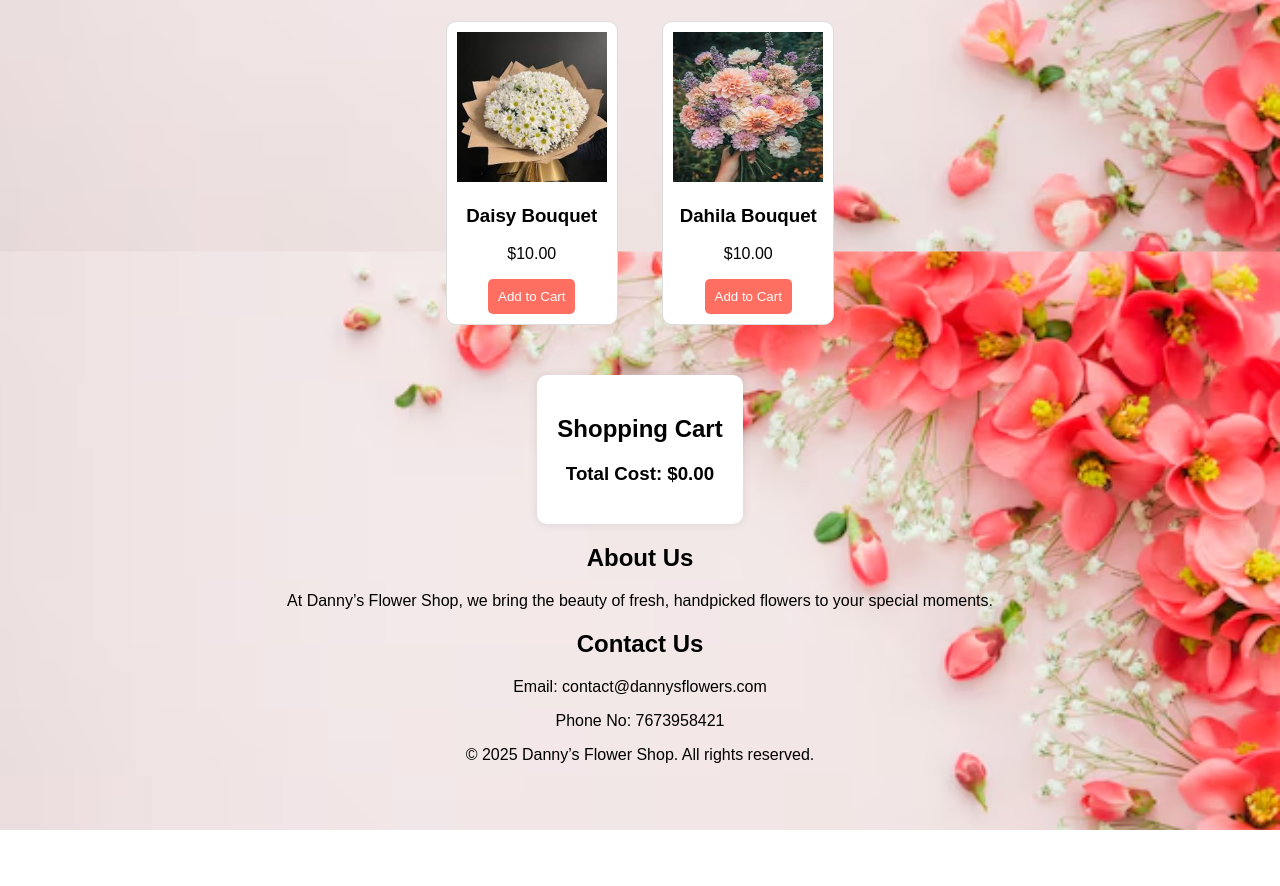
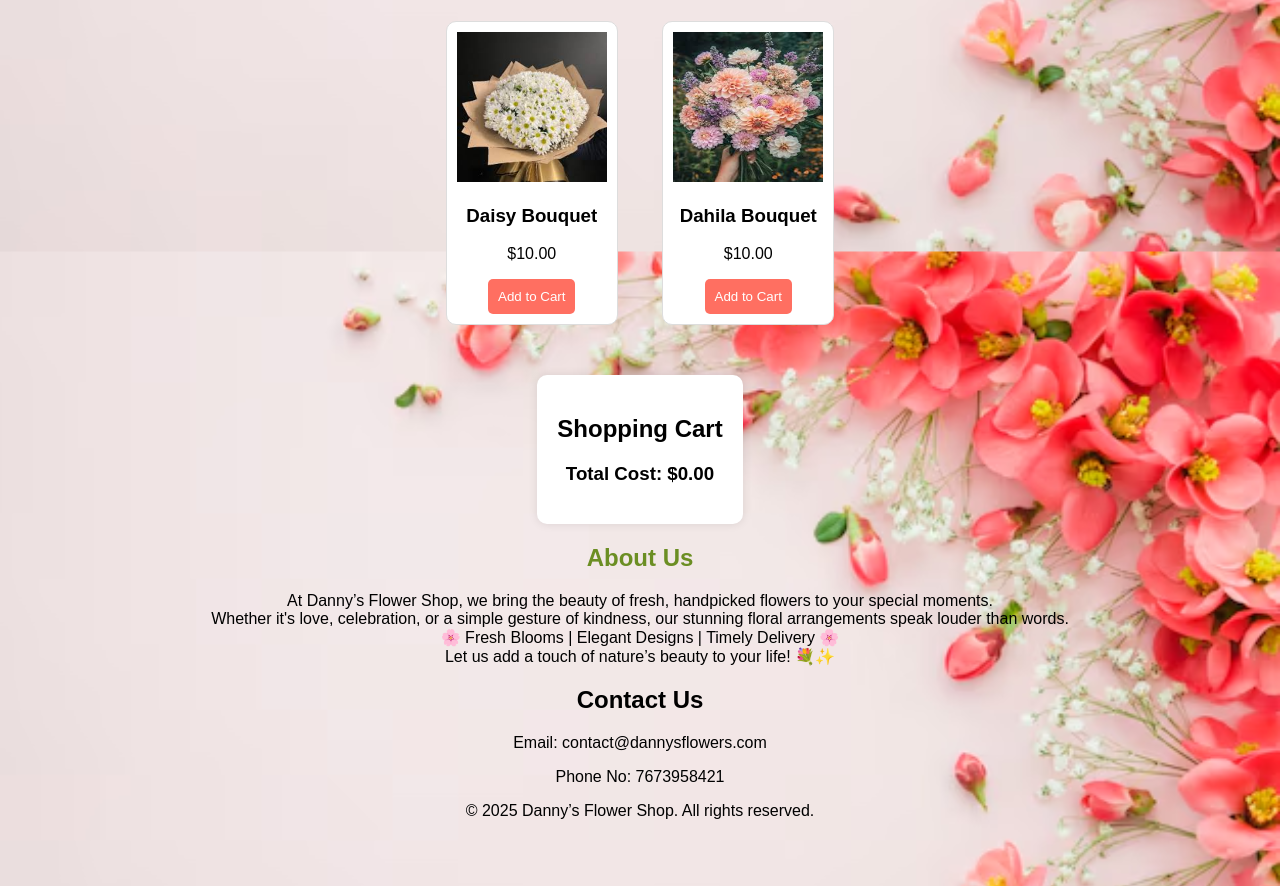
Before and after one commit to bharath930/Danny-s-flower-shop, a plain HTML site: page index.html in a window 1280 px wide. Shown: the part 595-1481 px from the top of the page. Before the commit the page ends 1425 px from the top, so only its background shows below. Drawn offline with Linux system fonts and the light colour scheme.

Commit message:
Update index.html

```diff
--- a/index.html
+++ b/index.html
@@ -77,8 +77,13 @@
     </section>
 
     <section id="about">
-        <h2>About Us</h2>
-        <p>At Danny’s Flower Shop, we bring the beauty of fresh, handpicked flowers to your special moments.</p>
+        <h2 style="color:olivedrab;">About Us</h2>
+        <p style="color:olivegreen;">At Danny’s Flower Shop, we bring the beauty of fresh, handpicked flowers to your special moments.
+            <br>Whether it's love, celebration, or a simple gesture of kindness, our stunning floral arrangements speak louder than words.
+
+            <br>🌸 Fresh Blooms | Elegant Designs | Timely Delivery 🌸
+
+            <br>Let us add a touch of nature’s beauty to your life! 💐✨</p>
     </section>
 
     <section id="contact">
```
